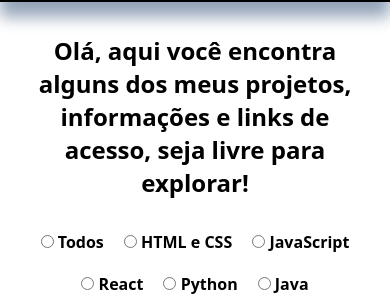
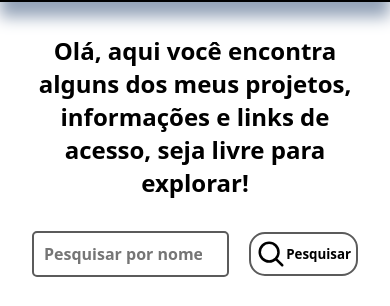
Before and after one commit to LeonardoS1lva/portfolio, a plain HTML site: page projetos.html in a window 390 px wide. Shown: the part 66-372 px from the top of the page. Drawn offline with Linux system fonts and the light colour scheme.

Commit message:
feat: Adicionar funcionalidade de pesquisa na página de projetos

```diff
--- a/projetos.html
+++ b/projetos.html
@@ -33,6 +33,17 @@
         Olá, aqui você encontra alguns dos meus projetos, informações e links de
         acesso, seja livre para explorar!
       </h1>
+      <div class="pesquisar">
+        <input
+          type="search"
+          id="pesquisar"
+          placeholder="Pesquisar por nome do projeto"
+        />
+        <button id="btn-pesquisar">
+          <img src="./src/images/search.svg" alt="Icone de pesquisa" />
+          Pesquisar
+        </button>
+      </div>
       <div class="filtros">
         <div class="filtro">
           <input type="radio" name="filtro" id="exibir-todos" />
@@ -93,6 +104,7 @@
     <script src="./src/js/dados/dados-projetos.js"></script>
     <script src="./src/js/projetos.js"></script>
     <script src="./src/js/botaoVoltarAoTopo.js"></script>
+    <script src="./src/js/pesquisar.js"></script>
     <script src="./src/js/filtrosLinguagem.js"></script>
   </body>
 </html>
--- a/src/css/style-projetos.css
+++ b/src/css/style-projetos.css
@@ -52,6 +52,49 @@ nav {
     font-size: 36px;
     text-align: center;
     padding: 0 5rem 0 5rem;
+}
+
+.pesquisar {
+    display: flex;
+    justify-content: center;
+    align-items: center;
+    gap: 20px;
+    padding: 2rem;
+}
+
+.pesquisar input {
+    padding: 10px;
+    border: 2px solid #5b5b5b;
+    border-radius: 5px;
+    width: 50%;
+    font-size: 1rem;
+    font-weight: bold;
+}
+
+.pesquisar input:focus {
+    outline: none;
+}
+
+.pesquisar button {
+    padding: 5px;
+    border: 2px solid #5b5b5b;
+    border-radius: 1rem;
+    background-color: #fff;
+    font-weight: bold;
+    transition: 0.3s;
+    display: flex;
+    justify-content: center;
+    align-items: center;
+}
+
+.pesquisar button:hover {
+    background-color: #5b5b5b;
+    cursor: pointer;
+}
+
+.pesquisar button img {
+    width: 30px;
+    height: 30px;
 }
 
 .filtros {
@@ -250,6 +293,14 @@ a {
         font-size: 1.5rem;
     }
 
+    .pesquisar {
+        padding: 1rem;
+    }
+
+    .pesquisar input {
+        width: 70%;
+    }
+
     .filtros {
         padding: 1rem;
         display: flex;
--- /dev/null
+++ b/src/js/pesquisar.js
@@ -0,0 +1,17 @@
+const botaoPesquisar = document.getElementById("btn-pesquisar");
+const pesquisa = document.getElementById("pesquisar");
+
+function pesquisar() {
+    const projetos = document.querySelectorAll(".tech");
+    const valorPesquisa = pesquisa.value.toLowerCase();
+    for (const projeto of projetos) {
+        const nomeProjeto = projeto.querySelector("h2").textContent.toLowerCase();
+        if (nomeProjeto.includes(valorPesquisa)) {
+            projeto.classList.remove("hidden");
+        } else {
+            projeto.classList.add("hidden");
+        }
+    }
+}
+
+botaoPesquisar.addEventListener("click", pesquisar);
```
Also changed, not shown: src/images/search.svg (added).
